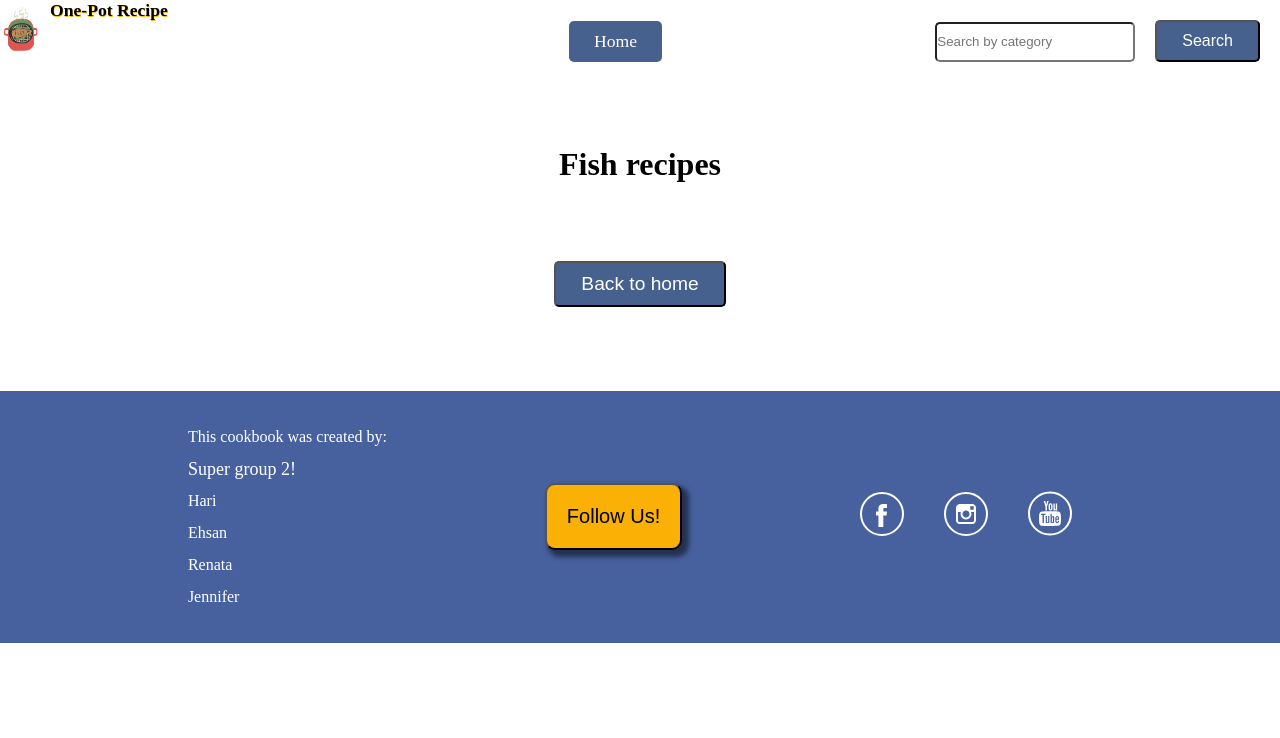
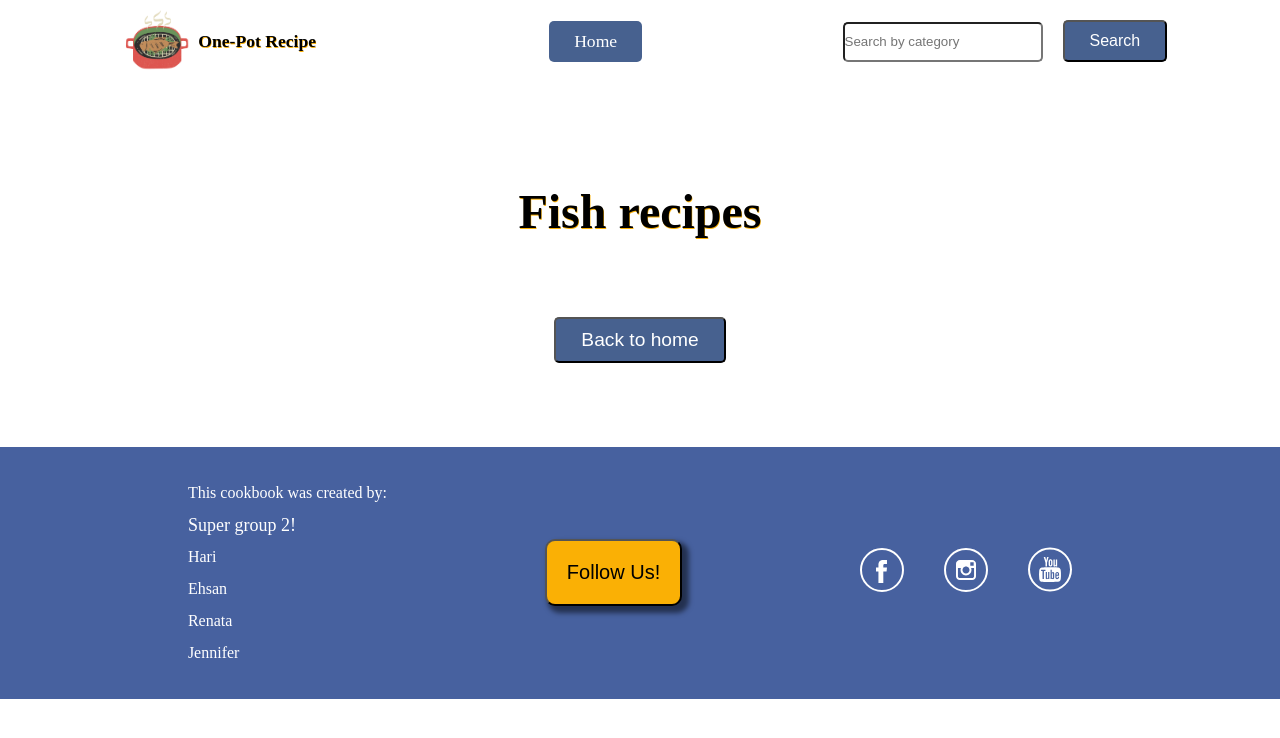
Before and after one commit to hari-pace/one-pot-cookbook, a React (Vite) app: page /fish in a window 1280 px wide. Shown: the top 738 px of the page. Built offline with nearby package versions, Linux system fonts and the light colour scheme.

Commit message:
style update

```diff
--- a/src/components/Homepage.css
+++ b/src/components/Homepage.css
@@ -28,23 +28,26 @@
 /* NAVBAR  */
 .container-navbar-searchbar {
   display: flex;
-  justify-content: space-between;
+  justify-content: space-around;
+  margin-bottom: 8%;
 }
 .container-navbar {
   display: flex;
   justify-content: space-between;
   align-items: center;
-  margin-left: 10%;
 }
 
 .container-navbar-searchbar img {
-  width: 50px;
-  height: 60px;
-  padding-right: 10px;
+  width: 80px;
+  height: 80px;
+  padding-right: 5px;
+  margin-left: 10%;
 }
 
 .nav-logo {
   display: flex;
+  align-items: center;
+  width: 20vw;
 }
 
 .nav-logo h4 {
@@ -74,24 +77,21 @@
   background-color: #fab005;
 }
 
-/* .container-navbar .navlink .active {
-  background-color: #fab005;
-} */
-
 /* HOME PAGE */
 .homepage {
   display: flex;
   justify-content: center;
-  align-items: end;
+  align-items: center;
 }
 
 .homepage img {
-  margin-left: 10%;
   width: 300px;
   height: 300px;
   margin-top: 4%;
 }
+
 .homepage-heading {
+  margin-top: 10%;
   margin-left: 10%;
   font-size: 5em;
   font-weight: lighter;
@@ -110,7 +110,7 @@
   background-color: #fab005;
   border-radius: 50px;
   width: 60vw;
-  margin: 5% 15%;
+  margin: 5% 20%;
   padding: 1% 5%;
 }
 
--- a/src/components/Level1_Category.css
+++ b/src/components/Level1_Category.css
@@ -12,3 +12,10 @@
   align-items: center;
   margin: 5%;
 }
+
+.level1-wrapper h1 {
+  text-align: center;
+  font-size: 3em;
+  color: black;
+  text-shadow: 0.5px 0.5px #fab005;
+}
--- a/src/components/Level2_meal.css
+++ b/src/components/Level2_meal.css
@@ -2,6 +2,14 @@
   display: flex;
   flex-direction: column;
   align-items: center;
+  justify-content: center;
+}
+
+.meal-container h1 {
+  text-align: center;
+  font-size: 3em;
+  color: black;
+  text-shadow: 0.5px 0.5px #fab005;
 }
 
 .ingredients-wrapper {
@@ -22,20 +30,21 @@
 .meal-ingredients {
   display: flex;
   flex-direction: column;
-  margin-left: 1%;
-  font-size: 1em;
-  line-height: 32px;
+  margin-left: 5%;
+  font-size: 1.1em;
+  line-height: 35px;
 }
 
 .meal-ingredients ul {
   display: flex;
-  margin-top: 0.5%;
+  margin-top: 2%;
 }
 
 .meal-ingredients h2 {
   font-size: 2em;
   text-align: left;
   margin-left: 5%;
+  margin-bottom: 3%;
   text-decoration: underline;
 }
 
@@ -47,6 +56,7 @@
 }
 
 .meal-instructions h2 {
+  margin-bottom: 2%;
   font-size: 2em;
   text-align: left;
   text-decoration: underline;
--- a/src/components/Navbar.jsx
+++ b/src/components/Navbar.jsx
@@ -20,13 +20,35 @@ const Navbar = ({ recipes, searchBar, setSearchBar }) => {
         <h4>One-Pot Recipe</h4>
       </div>
       <div className="container-navbar">
-        <NavLink className="nav-link" to="/">
+        <NavLink
+          className="nav-link"
+          to="/"
+          style={({ isActive }) =>
+            isActive
+              ? {
+                  color: "white",
+                  background: "#fab005",
+                }
+              : { color: "white", background: "#47618f" }
+          }
+        >
           Home
         </NavLink>
         {filteredItems &&
           filteredItems.map((item) => (
             <div key={item.fields.category}>
-              <NavLink className="nav-link" to={`/${item.fields.category}`}>
+              <NavLink
+                className="nav-link"
+                to={`/${item.fields.category}`}
+                style={({ isActive }) =>
+                  isActive
+                    ? {
+                        color: "white",
+                        background: "#fab005",
+                      }
+                    : { color: "white", background: "#47618f" }
+                }
+              >
                 {item.fields.category}
               </NavLink>
             </div>
```
